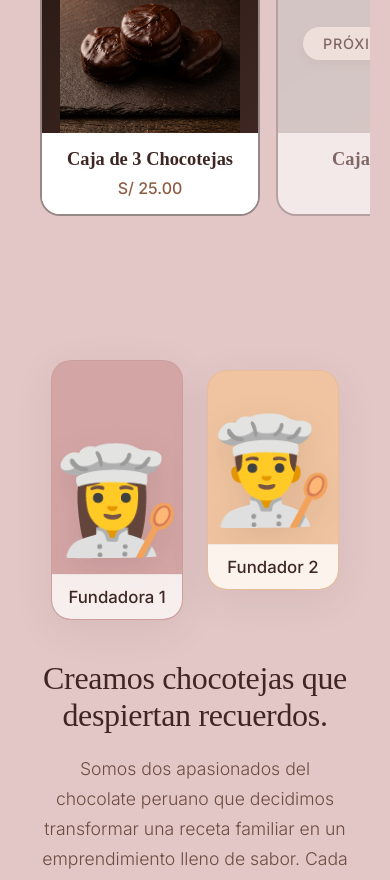
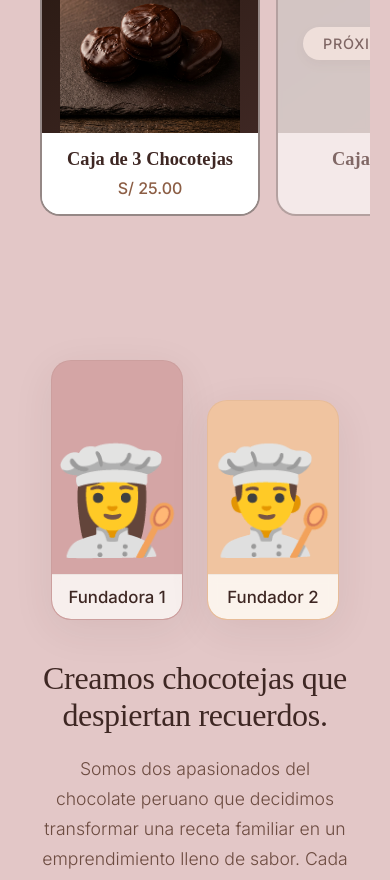
Before and after one commit to diegonrm1999/Cacao-chispa-landing-, a React (Vite) app: page / in a window 390 px wide. Shown: the part 1107-1987 px from the top of the page. Built offline with nearby package versions, Linux system fonts and the light colour scheme; a web font is replaced by a local one.

Commit message:
mobile transition

```diff
--- a/src/components/ui/FoundersSection.module.css
+++ b/src/components/ui/FoundersSection.module.css
@@ -126,6 +126,32 @@
     max-width: 600px;
     margin: 0 auto;
   }
+
+  /* Disable all transitions and effects on mobile to prevent flickering */
+  .frame,
+  .emoji,
+  .nameTag {
+    transition: none !important;
+    transform: none !important;
+    filter: none !important;
+    animation: none !important;
+  }
+
+  .frame:last-child {
+    transform: none !important;
+  }
+
+  .frame:hover {
+    transform: none !important;
+  }
+
+  .frame:last-child:hover {
+    transform: none !important;
+  }
+
+  .frame:hover .emoji {
+    transform: none !important;
+  }
 }
 
 @media (max-width: 480px) {
@@ -136,4 +162,14 @@
   .frame:last-child {
     height: 220px;
   }
+
+  /* Force GPU compositing on mobile */
+  .section,
+  .inner,
+  .photos,
+  .frame,
+  .emoji {
+    transform: translateZ(0);
+    will-change: auto;
+  }
 }
--- a/src/components/ui/InteractiveBackground.module.css
+++ b/src/components/ui/InteractiveBackground.module.css
@@ -142,17 +142,31 @@
 
 @media (max-width: 768px) {
 
-    /* Reduce animations on mobile */
+    /* Completely disable animations and complex effects on mobile */
+    .blob,
+    .particle {
+        animation: none;
+        opacity: 0;
+    }
+
+    .layer {
+        transition: none;
+        transform: none !important;
+        will-change: auto;
+    }
+
+    /* Disable complex filters on mobile */
     .blob {
-        animation: none;
+        filter: none;
     }
 
     .particle {
-        animation: none;
+        filter: none;
     }
 
-    .layer {
-        transition: transform 0.4s ease-out;
-        /* Slower, smoother transition on mobile */
+    /* Force GPU compositing */
+    .interactiveBg {
+        transform: translateZ(0);
+        will-change: auto;
     }
 }
--- a/src/pages/HomePage.module.css
+++ b/src/pages/HomePage.module.css
@@ -70,9 +70,18 @@
     gap: 16px;
     overflow-x: auto;
     -webkit-overflow-scrolling: touch;
+    transform: translateZ(0);
+    /* Force GPU compositing */
   }
 
   .dash {
     display: none;
   }
+
+  /* Force all children to use GPU compositing */
+  .productsSection * {
+    transform: translateZ(0);
+    backface-visibility: hidden;
+    -webkit-backface-visibility: hidden;
+  }
 }
```
Also changed, not shown: 5 other files (tests, documents, lock files or other folders).
